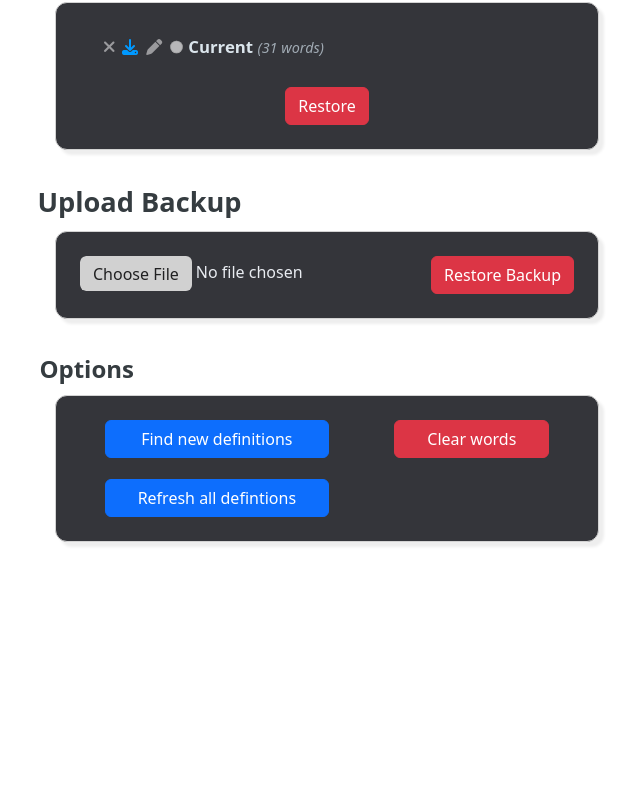
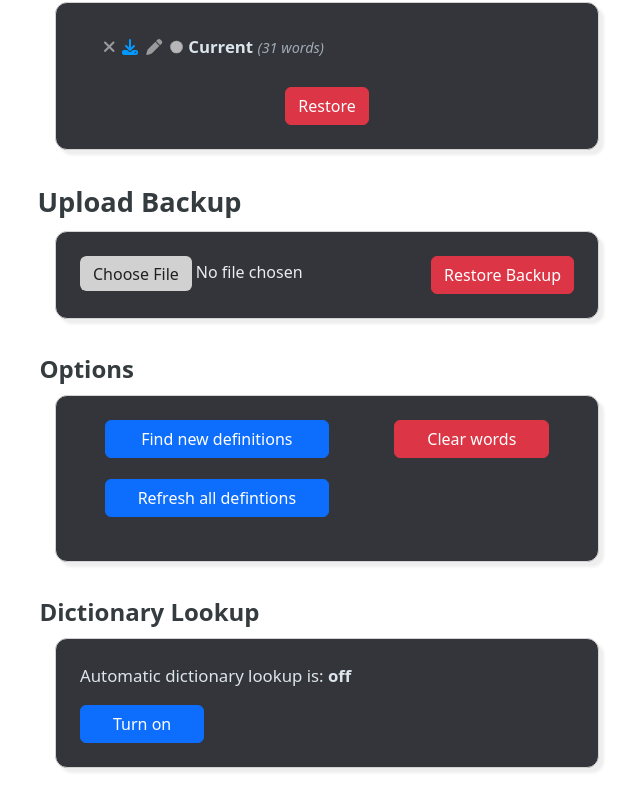
Before and after one commit to vishusandy/lexicon, a SvelteKit app: page /options in a window 1280 px wide. Shown: the part 386-1196 px from the top of the page, without its empty margins (325-965 px from the left). Before the commit the page ends 1008 px from the top, so only its background shows below. Built offline with nearby package versions, Linux system fonts and the light colour scheme.

Commit message:
added option for automatic dictionary lookup

```diff
--- a/src/components/Backups.svelte
+++ b/src/components/Backups.svelte
@@ -1,13 +1,16 @@
 <script lang="ts">
     import { browser } from '$app/environment';
+    import { createEventDispatcher } from 'svelte';
+
     import { isWordList, type BackupEntry } from '../types';
     import { download_json, list_get } from '../words';
     import Alert from './Alert.svelte';
     import Modal from './Modal.svelte';
 
+    const dispatch = createEventDispatcher();
     export let key: string;
 
-    let backups: BackupEntry[] = [];
+    export let backups: BackupEntry[];
 
     let alert: string | undefined = undefined;
     let alert_type: string | undefined = undefined;
@@ -19,25 +22,8 @@
     // rename modal
     let rename_str: string = '';
 
-    function updateBackups() {
-        for (let i = 0; i < localStorage.length; i++) {
-            const k = localStorage.key(i);
-            if (k) {
-                let list = list_get(k);
-                backups.push({ name: k, key: i, size: list.words.length });
-            }
-        }
-    }
-
-    // Call list_get() to ensure a word list is created if one does not already exist
-    list_get(key);
-
-    updateBackups();
-
     function refresh() {
-        backups = [];
-        updateBackups();
-        backups = backups;
+        dispatch('refreshlist', true);
     }
 
     function validBackupName(e: Event, input_id: string): boolean {
--- a/src/components/Options.svelte
+++ b/src/components/Options.svelte
@@ -1,11 +1,16 @@
 <script lang="ts">
     import { browser } from '$app/environment';
+    import { createEventDispatcher } from 'svelte';
+
     import { APIProviders } from '../dictionary';
     import Alert from './Alert.svelte';
     import type { Word as WordType, WordList } from '../types';
     import { list_blank, list_get, list_save, list_update, new_word_cache } from '../words';
 
+    const dispatch = createEventDispatcher();
+
     export let key: string;
+    export let autodefs: boolean;
     let alert: string | undefined = undefined;
     let alert_type: string | undefined = undefined;
 
@@ -18,6 +23,8 @@
 
         const blank = list_blank(key);
         list_save(blank);
+
+        // dispatch('refreshlist', true);
     }
 
     function refreshAllWords(key: string) {
@@ -112,20 +119,56 @@
             list_save(list);
         });
     }
+
+    function auto_defs_on() {
+        let list = list_get(key);
+        list.auto_defs = true;
+        list_save(list);
+
+        dispatch('refreshlist', true);
+    }
+
+    function auto_defs_off() {
+        let list = list_get(key);
+        list.auto_defs = false;
+        list_save(list);
+
+        dispatch('refreshlist', true);
+    }
 </script>
 
 <legend class="options-group-title">Options</legend>
-<div class="options-group options-group-cols">
+<div class="options-group">
+    <div class="option-section options-group-cols">
         <div class="options-subgroup">
-        <button on:click={() => refreshUndefinedWords(key)} type="button" class="btn btn-primary"
-            >Find new definitions</button
+            <button
+                on:click={() => refreshUndefinedWords(key)}
+                type="button"
+                class="btn btn-primary">Find new definitions</button
             >
             <button on:click={() => refreshAllWords(key)} type="button" class="btn btn-primary"
                 >Refresh all defintions</button
             >
         </div>
-    <div class="options-subgroup">
+        <div class="option-section options-subgroup">
             <button on:click={clearWords} type="button" class="btn btn-danger">Clear words</button>
+        </div>
+    </div>
+</div>
+
+<legend class="options-group-title">Dictionary Lookup</legend>
+<div class="options-group">
+    <div>
+        <p>
+            Automatic dictionary lookup is: <b
+                >{#if autodefs === true}on{:else}off{/if}</b
+            >
+        </p>
+        {#if autodefs}
+            <button class="btn btn-primary" on:click={auto_defs_off}>Turn off</button>
+        {:else}
+            <button class="btn btn-primary" on:click={auto_defs_on}>Turn on</button>
+        {/if}
     </div>
 </div>
 
@@ -138,12 +181,18 @@
 {/if}
 
 <style>
+    .option-section {
+        margin-bottom: 1.3rem;
+    }
     .options-group-cols {
         display: flex;
         justify-content: space-around;
         gap: 1rem;
     }
 
+    .options-group p:first-of-type {
+        margin-top: 0px;
+    }
     button {
         margin-bottom: 1.3rem;
         padding-left: 2rem;
--- a/src/routes/options/+page.svelte
+++ b/src/routes/options/+page.svelte
@@ -3,20 +3,45 @@
     import Backups from '../../components/Backups.svelte';
     import Option from '../../components/Options.svelte';
     import Nav from '../../components/Nav.svelte';
+    import { list_get } from '../../words';
+    import type { BackupEntry } from '../../types';
+
+    let list = list_get('words');
+
+    let backups: BackupEntry[] = [];
+
+    function updateBackups() {
+        backups = [];
+        for (let i = 0; i < localStorage.length; i++) {
+            const k = localStorage.key(i);
+
+            if (!k) {
+                continue;
+            }
+
+            if (k !== 'words') {
+                let l = list_get(k);
+                backups.push({ name: k, key: i, size: l.words.length });
+            } else {
+                // add current word list to beginning of list
+                backups.unshift({ name: k, key: i, size: list.words.length });
+            }
+        }
+    }
+
+    updateBackups();
+
+    function handleRefresh(e: any) {
+        list = list_get('words');
+        updateBackups();
+    }
 </script>
 
 <Nav current="options" />
-<!-- <nav class="main">
-    <a href="{base}/list">List words</a>
-    <a href="{base}/add">Add words</a>
-</nav> -->
 
 <h1>Options</h1>
 
 <div class="options-page">
-    <Backups key="words" />
-    <Option key="words" />
+    <Backups on:refreshlist={handleRefresh} {backups} key="words" />
+    <Option on:refreshlist={handleRefresh} key="words" autodefs={list.auto_defs} />
 </div>
-
-<style>
-</style>
--- a/src/words.ts
+++ b/src/words.ts
@@ -65,7 +65,8 @@ export function list_get(key: string): WordList {
         if (!("version" in list)) {
             list.version = default_version;
             list.auto_defs = default_auto_defs;
-            list_save(list);
+            console.log(`upgrading ${key} to version 1.1`);
+            list_save(list, key);
         }
 
         return list;
@@ -78,9 +79,12 @@ export function list_exists(key: string): boolean {
     return localStorage.getItem(key.toLowerCase()) !== null;
 }
 
-export function list_save(list: WordList) {
+export function list_save(list: WordList, key: string | undefined = undefined) {
     if (browser) {
-        localStorage.setItem(list.key.toLowerCase(), JSON.stringify(list));
+        if (!key) {
+            key = list.key;
+        }
+        localStorage.setItem(key.toLowerCase(), JSON.stringify(list));
     }
 }
 
```
Also changed, not shown: src/components/Add.svelte (+6 -1 lines). Lines whose indentation alone changed are shown as unchanged.
